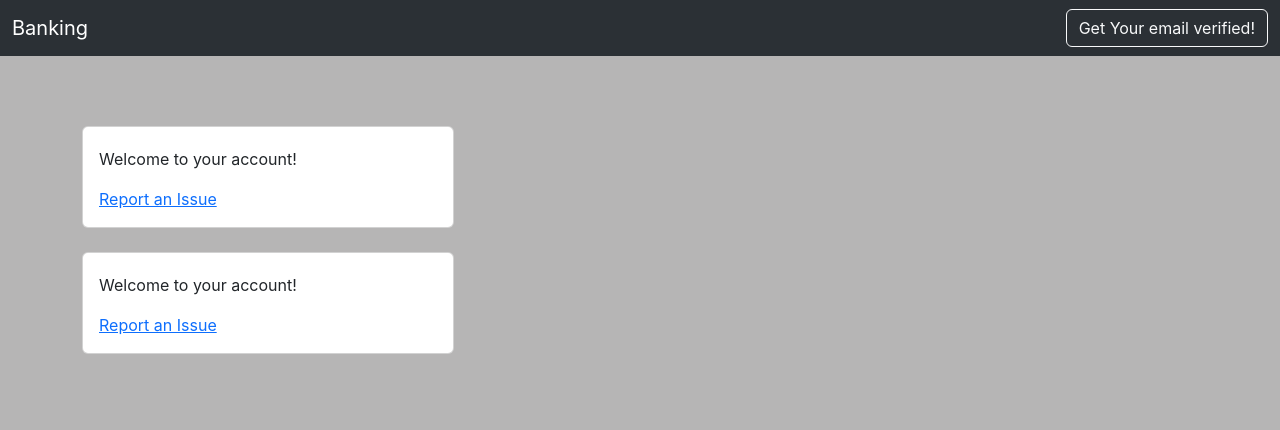
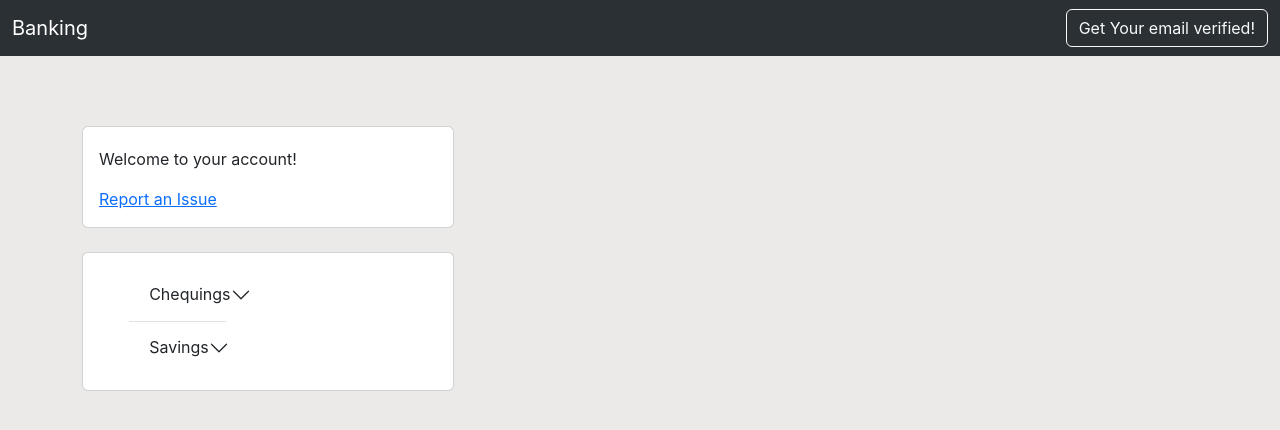
Before and after one commit to tusharx0809/react-apps, a React (Create React App) app in the folder banking_website/: page / in a window 1280 px wide. Shown: the top 430 px of the page. Built offline with nearby package versions, Linux system fonts and the light colour scheme; no server answers; sample sign-in values are in the browser's storage.

Commit message:
added: added cheqings and savings on front end

```diff
--- a/banking_website/src/App.css
+++ b/banking_website/src/App.css
@@ -37,5 +37,5 @@
   }
 }
 body{
-  background-color: rgb(182, 181, 181);
+  background-color: rgb(236, 233, 233);
 }
--- a/banking_website/src/components/Home.js
+++ b/banking_website/src/components/Home.js
@@ -42,36 +42,78 @@ const Home = () => {
           </div>
         )}
       </div>
-      <div className="col-sm-12 col-md-6 col-lg-4 mb-4" style={{ marginTop: "70px" }}>
+      <div
+        className="col-sm-12 col-md-6 col-lg-4 mb-4"
+        style={{ marginTop: "70px" }}
+      >
         <div className="card mb-4">
           <div className="card-body">
             <h5 className="card-title">{user?.name}</h5>
             <h6 className="card-subtitle mb-2 text-muted">{user?.email}</h6>
-            <p className="card-text">
-              Welcome to your account!
-            </p>
+            <p className="card-text">Welcome to your account!</p>
             <a href="#" className="card-link">
               Report an Issue
             </a>
-
           </div>
         </div>
-
-        <div className="card">
-          <div className="card-body">
-            <h5 className="card-title">{user?.name}</h5>
-            <h6 className="card-subtitle mb-2 text-muted">{user?.email}</h6>
-            <p className="card-text">
-              Welcome to your account!
-            </p>
-            <a href="#" className="card-link">
-              Report an Issue
-            </a>
-
+        <div>
+          <div className="card">
+            <div className="card-body">
+              <div className="row justify-content-around">
+                <div className="col-4">
+                  <div
+                    className="accordion accordion-flush"
+                    id="accordionFlushExample"
+                  >
+                    <div className="accordion-item">
+                      <h2 className="accordion-header">
+                        <button
+                          className="accordion-button collapsed"
+                          type="button"
+                          data-bs-toggle="collapse"
+                          data-bs-target="#flush-collapseOne"
+                          aria-expanded="false"
+                          aria-controls="flush-collapseOne"
+                        >
+                          Chequings
+                        </button>
+                      </h2>
+                      <div
+                        id="flush-collapseOne"
+                        className="accordion-collapse collapse"
+                        data-bs-parent="#accordionFlushExample"
+                      >
+                        <div className="accordion-body">Rs 0</div>
+                      </div>
+                    </div>
+                    <div className="accordion-item">
+                      <h2 className="accordion-header">
+                        <button
+                          className="accordion-button collapsed"
+                          type="button"
+                          data-bs-toggle="collapse"
+                          data-bs-target="#flush-collapseTwo"
+                          aria-expanded="false"
+                          aria-controls="flush-collapseTwo"
+                        >
+                          Savings
+                        </button>
+                      </h2>
+                      <div
+                        id="flush-collapseTwo"
+                        className="accordion-collapse collapse"
+                        data-bs-parent="#accordionFlushExample"
+                      >
+                        <div className="accordion-body">Rs 0</div>
+                      </div>
+                    </div>
+                  </div>
+                </div>
+                <div className="col-4"></div>
+              </div>
+            </div>
           </div>
         </div>
-
-
       </div>
     </div>
   );
```
